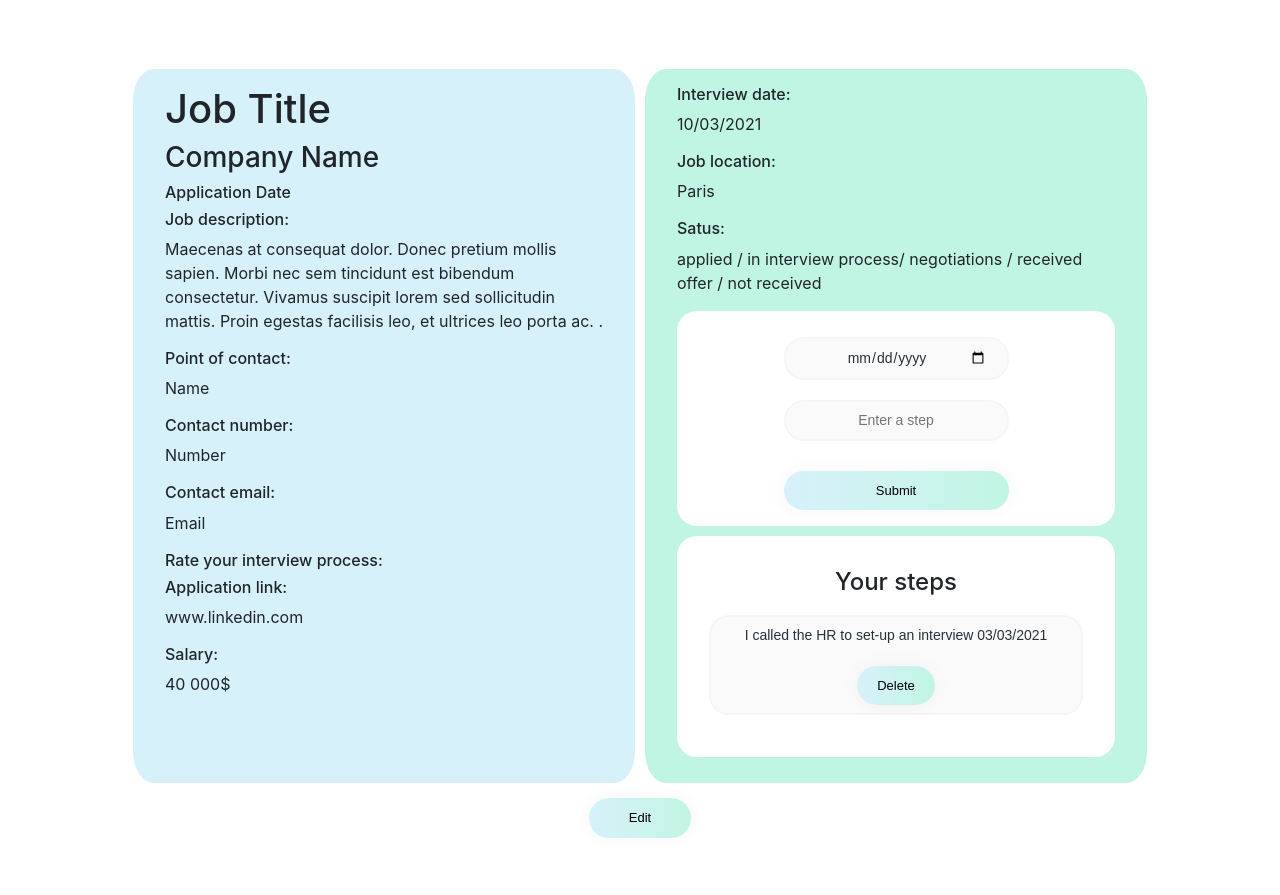
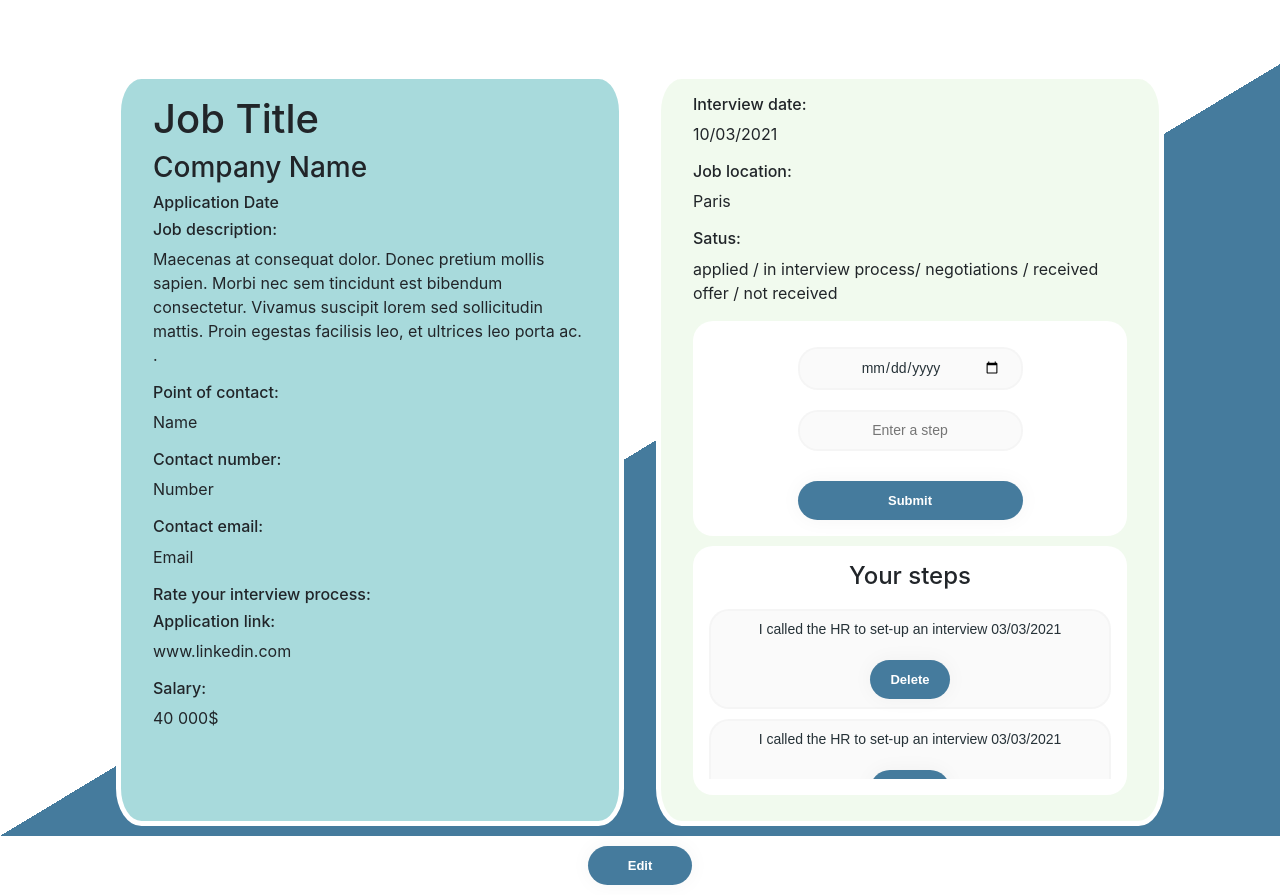
Before and after one commit to vinayakdandin1/CLIENT_interviewer, a React (Create React App) app: page /api/home/1 in a window 1280 px wide. Before the commit the page ends 848 px from the top, so only its background shows below. Built offline with nearby package versions, Linux system fonts and the light colour scheme.

Commit message:
some style add

```diff
--- a/src/components/EditJob.js
+++ b/src/components/EditJob.js
@@ -1,6 +1,28 @@
 import React, { Component } from 'react'
+import axios from 'axios'
+import config from '../config'
+
 
 class EditJob extends Component {
+
+    state = {
+        jobDescription: {}
+    }
+
+    componentDidMount(){
+        let jobDescriptionId = this.props.match.params.jobDescriptionId
+        axios.get(`${config.API_URL}/api/home/${jobDescriptionId}`)
+          .then((response) => {
+              this.setState ({
+                  jobDescription: response.data
+              })
+          })
+          .catch(() => {
+              console.log('Detail fetch failed')
+          })
+    }
+
+
     render() {
         return (
             <div>
--- a/src/components/JobDescription.js
+++ b/src/components/JobDescription.js
@@ -4,19 +4,12 @@ import '../styles/JobDescription.css'
 
 
 class JobDescription extends Component {
-/*
-    state = {
-        jobDescription: {}
-    }
 
-    componentDidMount(){
-        let jobDescriptionId = this.props.match.params.jobDescriptionId
-        axios.get(`${congig.API_URL}/api/home/${jobDescriptionId}`)
-    }
-*/
+
     render() {
         return (
         <div>
+         <div className="topLeft">
             <div className="mainContainer">
                 <div className="leftSide">
                   <div>
@@ -76,10 +69,14 @@ class JobDescription extends Component {
                     </div>
                   <div>
                     <div className="card1">
-                      <h4>Your steps</h4>
-                      <div>
-                        <p className="un">I called the HR to set-up an interview  03/03/2021 <button className="deleteStep">Delete</button></p>
+                     <div>
+                       <h4>Your steps</h4>
+                        <div className="scrollDown">
+                          <p className="un">I called the HR to set-up an interview  03/03/2021 <button className="deleteStep">Delete</button></p>
+                          <p className="un">I called the HR to set-up an interview  03/03/2021 <button className="deleteStep">Delete</button></p>
+                          <p className="un">I called the HR to set-up an interview  03/03/2021 <button className="deleteStep">Delete</button></p>
                       </div>
+                     </div>
                     </div>
                   </div>
                 </div>
@@ -87,6 +84,7 @@ class JobDescription extends Component {
             <div className="editJobDesc">
               <button className="submit">Edit</button>
             </div>
+         </div>
         </div>
         )
     }
--- a/src/styles/JobDescription.css
+++ b/src/styles/JobDescription.css
@@ -6,23 +6,29 @@
     justify-content: center;
     margin: 0 auto;
     margin-top: 4em;
+    padding: 10px 5px;
+    background: linear-gradient(to bottom right, #fff 0%, #fff 50%,  #457B9D 50%,  #457B9D 100%);
+
 }
 
 .leftSide {
     padding: 1em 2em;
+    margin-right: 1em;
     width: 40%;
-    background-color: #d7f1fa;
+    background-color: #A8DADC;
     border: solid 5px white;
     border-radius: 5% 5%;
 }
 
 .rightSide {
     padding: 1em 2em;
+    margin-left: 1em;
     width: 40%;
-    background-color: #c1f5e3;
+    background-color: #F1FAEE;
     border: solid 5px white;
     border-radius: 5% 5%;
     box-shadow: black;
+
 }
 
 .addStep {
@@ -38,14 +44,15 @@
 .submit {
     cursor: pointer;
     border-radius: 5em;
-    color: black;
-    background: linear-gradient(to right,  #d7f1fa, #c1f5e3);
+    color: white;
+    background-color: #457B9D;
     border: 0;
     padding-left: 40px;
     padding-right: 40px;
     padding-bottom: 10px;
     padding-top: 10px;
     font-family: 'Ubuntu', sans-serif;
+    font-weight: bold;
     margin: 10px;
     font-size: 13px;
     box-shadow: 0 0 20px 1px rgba(0, 0, 0, 0.04)
@@ -86,14 +93,15 @@
 .stepButton {
     cursor: pointer;
     border-radius: 5em;
-    color: black;
-    background: linear-gradient(to right,  #d7f1fa, #c1f5e3);
+    color: white;
+    background-color: #457B9D;
     border: 0;
     padding-left: 40px;
     padding-right: 40px;
     padding-bottom: 10px;
     padding-top: 10px;
     font-family: 'Ubuntu', sans-serif;
+    font-weight: bold;
     margin-top: 20px;
     font-size: 13px;
     box-shadow: 0 0 20px 1px rgba(0, 0, 0, 0.04)
@@ -102,8 +110,8 @@
 .deleteStep {
     cursor: pointer;
     border-radius: 5em;
-    color: black;
-    background: linear-gradient(to right,  #d7f1fa, #c1f5e3);
+    color: white;
+    background-color: #457B9D;
     border: 0;
     padding-left: 20px;
     padding-right: 20px;
@@ -112,6 +120,7 @@
     font-family: 'Ubuntu', sans-serif;
     margin-top: 20px;
     font-size: 13px;
+    font-weight: bold;
     box-shadow: 0 0 20px 1px rgba(0, 0, 0, 0.04)
 }
 
@@ -120,10 +129,15 @@
     justify-content: center;
     background-color: white;
     flex-direction: column;
-    padding: 2em;
+    padding: 1em;
     margin-top: 10px;
     margin-bottom: 10px;
     border: none;
     border-radius: 20px;
     text-align: center;
 }
+
+.scrollDown {
+    max-height: 180px;
+    overflow-y: scroll;
+}
```
